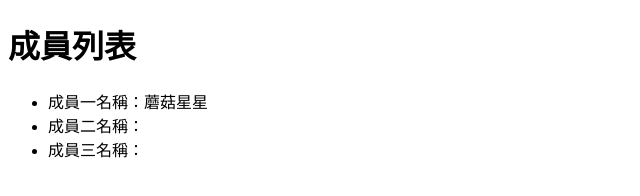
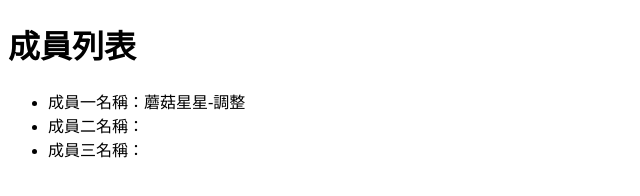
Before and after one commit to hbill320115/JS-test2, a plain HTML site: page index.html in a window 1280 px wide. Shown: the full height of the page, 0-640 px from the left. Drawn offline with Linux system fonts and the light colour scheme.

Commit message:
新增成員一名稱-調整後

```diff
--- a/index.html
+++ b/index.html
@@ -8,7 +8,7 @@
 <body>
     <h1>成員列表</h1>
     <ul>
-        <li>成員一名稱：蘑菇星星</li>
+        <li>成員一名稱：蘑菇星星-調整</li>
         <li>成員二名稱：</li>
         <li>成員三名稱：</li>
     </ul>
```
